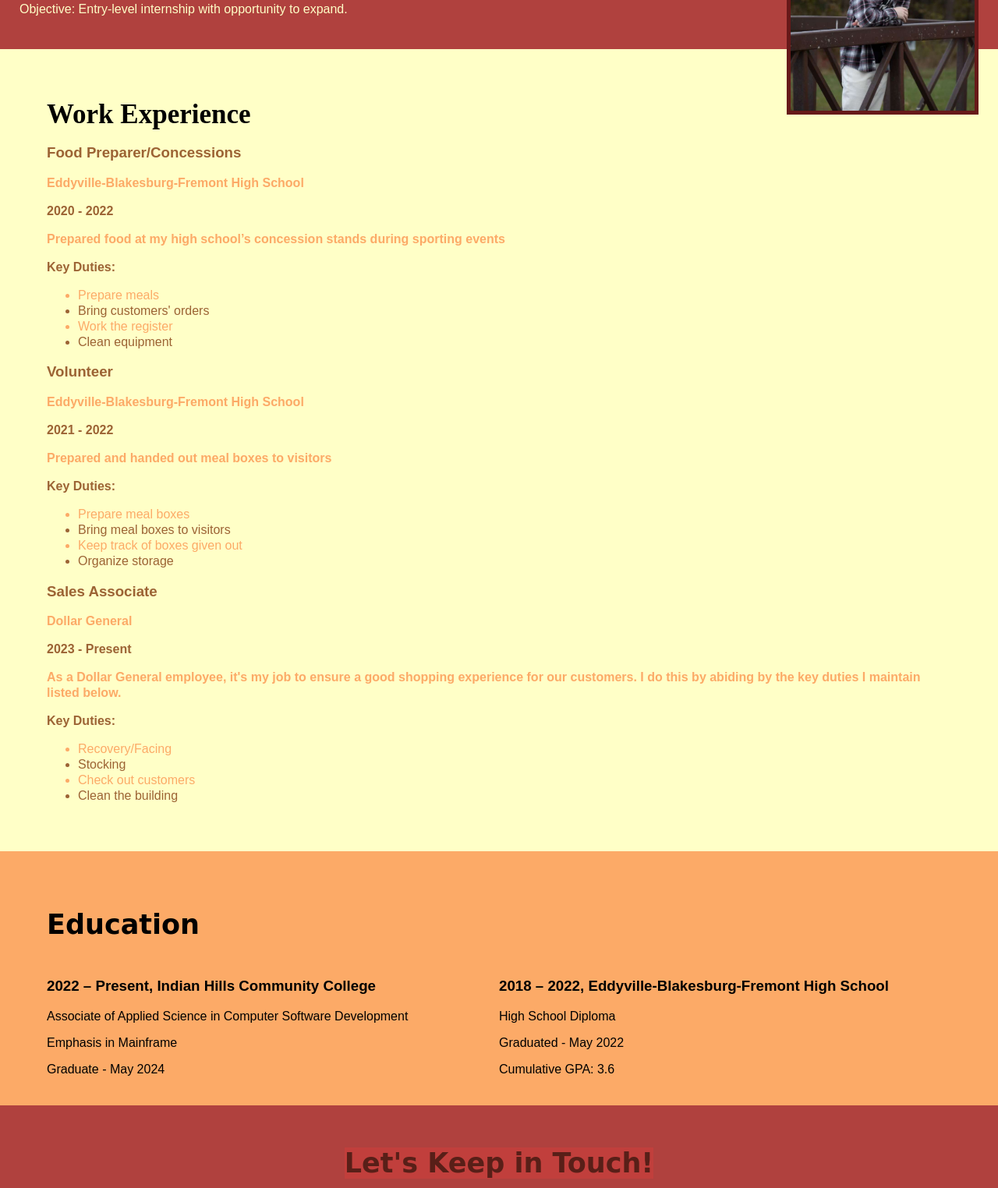
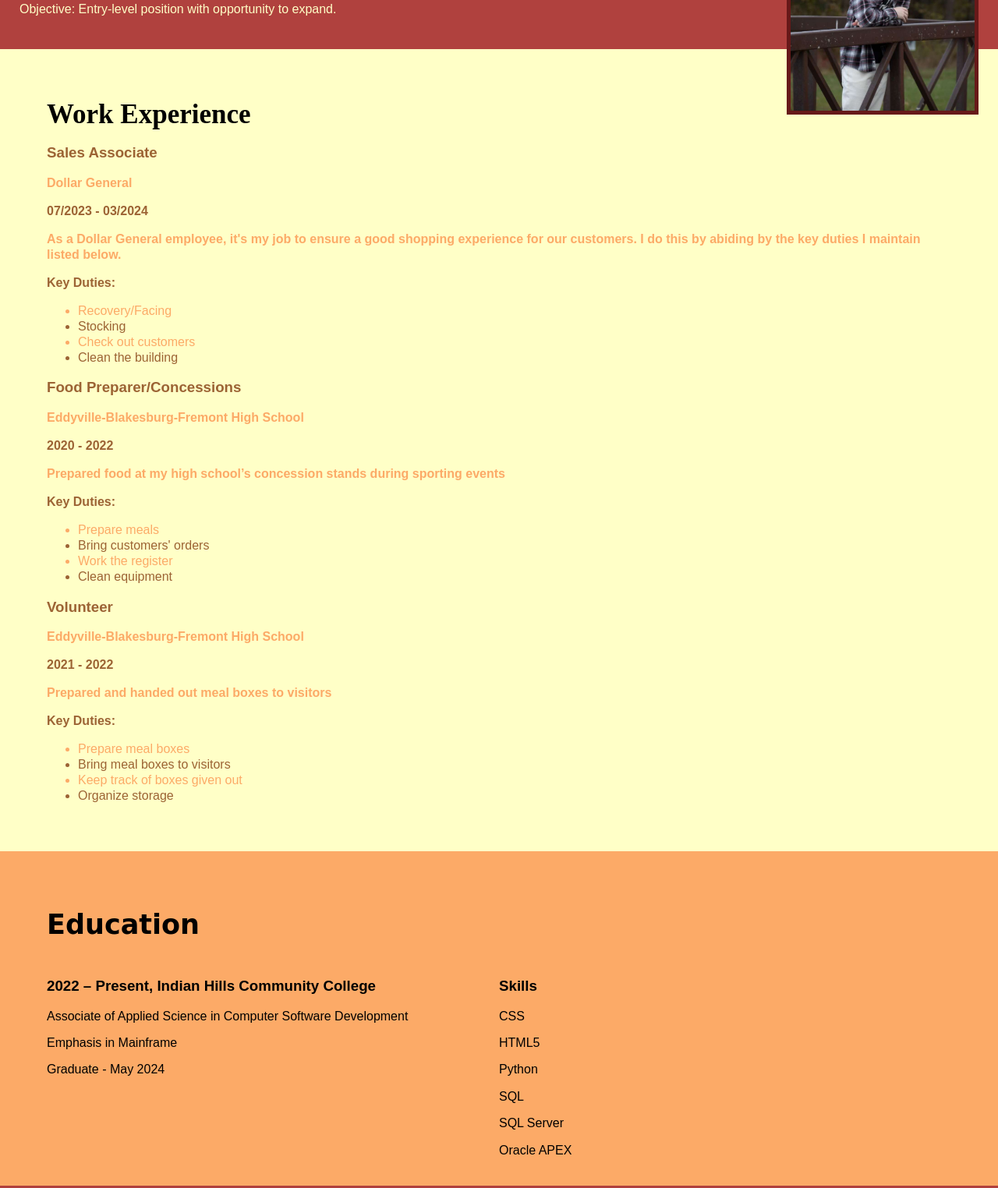
Before and after one commit to RileyFry19/RileyFry19.github.io, a plain HTML site: page index.html in a window 1280 px wide. Shown: the part 203-1727 px from the top of the page at 78% size. Drawn offline with Linux system fonts and the light colour scheme; a web font is replaced by a local one.

Commit message:
Updated index.html

```diff
--- a/index.html
+++ b/index.html
@@ -23,8 +23,8 @@
         <div id="home" class="padding">
             <img src="images/me.jpg" alt="Riley Fry">
             <h1>Riley Fry</h1>
-            <h2>Computer Software Development</h2>
-            <p>Objective: Entry-level internship with opportunity to expand.</p>
+            <h2>Computer Software Developer</h2>
+            <p>Objective: Entry-level position with opportunity to expand.</p>
         </div>
     </header>
     <main>
@@ -34,6 +34,22 @@
                 <h2>Work Experience</h2>
 
                 <!-- Job Details: copy this whole block to add more jobs -->
+                <h3>Sales Associate</h3>
+                <p>Dollar General</p>
+                <p>07/2023 - 03/2024</p>
+
+                <!-- Add as many paragraphs as you need. -->
+                <p>As a Dollar General employee, it's my job to ensure a good shopping experience for our customers. I do this by abiding by the key duties I maintain listed below.</p>
+
+                <!-- This list can be deleted if you don't want to use it. -->
+                <p>Key Duties:</p>
+                <ul>
+                    <li>Recovery/Facing</li>
+                    <li>Stocking</li>
+                    <li>Check out customers</li>
+                    <li>Clean the building</li>
+                </ul>
+
                 <h3>Food Preparer/Concessions</h3>
                 <p>Eddyville-Blakesburg-Fremont High School</p>
                 <p>2020 - 2022</p>
@@ -65,22 +81,6 @@
                     <li>Keep track of boxes given out</li>
                     <li>Organize storage</li>
                 </ul>
-
-                <h3>Sales Associate</h3>
-                <p>Dollar General</p>
-                <p>2023 - Present</p>
-
-                <!-- Add as many paragraphs as you need. -->
-                <p>As a Dollar General employee, it's my job to ensure a good shopping experience for our customers. I do this by abiding by the key duties I maintain listed below.</p>
-
-                <!-- This list can be deleted if you don't want to use it. -->
-                <p>Key Duties:</p>
-                <ul>
-                    <li>Recovery/Facing</li>
-                    <li>Stocking</li>
-                    <li>Check out customers</li>
-                    <li>Clean the building</li>
-                </ul>
                 <!-- end of Job Details block. -->
             </div>
         </section>
@@ -101,12 +101,13 @@
                 </div>
                 <!-- School details: copy this whole block to add more schools. -->
                 <div class="col2 pad">
-                    <h3>2018 – 2022, Eddyville-Blakesburg-Fremont High School</h3>
-                    <p>High School Diploma</p>
-
-                    <!-- Add as many paragraphs as you need. -->
-                    <p>Graduated - May 2022</p>
-                    <p>Cumulative GPA: 3.6</p>
+                    <h3>Skills</h3>
+                    <p>CSS</p>
+                    <p>HTML5</p>
+                    <p>Python</p>
+                    <p>SQL</p>
+                    <p>SQL Server</p>
+                    <p>Oracle APEX</p>
                 </div>
                 <!-- End of school details. -->
             </div>
```
